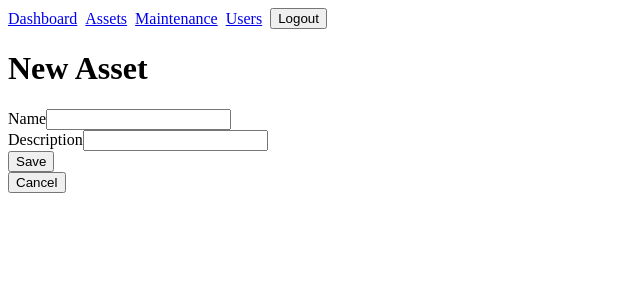
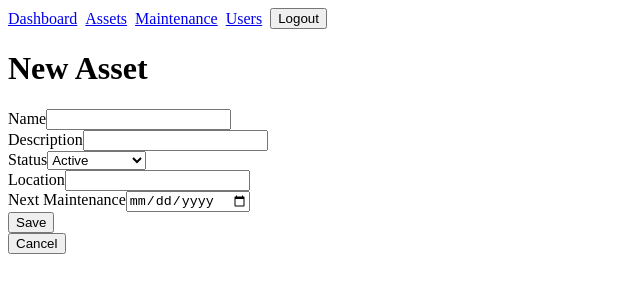
Before and after one commit to Zuzu888878/inventory-management-tool, a React app in the folder frontend/: page /assets/new in a window 1280 px wide. Both pictures are taken after typing "Sample", "Sample123" into the empty fields and a click on the button "Login". Shown: the top 300 px of the page, without its empty margins (0-640 px from the left). Built offline with nearby package versions, Linux system fonts and the light colour scheme; the HTML template or start-up script is replaced by a standard one.

Commit message:
GENERIC-0 add: enhance asset management with additional fields and improved layout

```diff
--- a/frontend/src/pages/AssetDetailsPage.jsx
+++ b/frontend/src/pages/AssetDetailsPage.jsx
@@ -23,11 +23,23 @@ function AssetDetailsPage() {
     }
   }
 
+  if (error) {
+    return <p>{error}</p>;
+  }
+
+  if (!asset) {
+    return <p>Loading...</p>;
+  }
+
   return (
     <>
-      <h1>{asset?.name}</h1>
-      {asset?.description && <p>{asset.description}</p>}
-      {error && <p>{error}</p>}
+      <h1>{asset.name}</h1>
+      <p>{asset.description}</p>
+      <ul>
+        <li>Status: {asset.status || 'Not set'}</li>
+        <li>Location: {asset.location || 'Not set'}</li>
+        <li>Next Maintenance: {asset.nextMaintenance || 'Not set'}</li>
+      </ul>
       <div className="actions">
         <Link to={`/assets/${id}/edit`}>
           <button type="button">Edit</button>
--- a/frontend/src/pages/AssetFormPage.jsx
+++ b/frontend/src/pages/AssetFormPage.jsx
@@ -8,6 +8,9 @@ function AssetFormPage() {
   const isEditing = Boolean(id);
   const [name, setName] = useState('');
   const [description, setDescription] = useState('');
+  const [status, setStatus] = useState('Active');
+  const [location, setLocation] = useState('');
+  const [nextMaintenance, setNextMaintenance] = useState('');
   const [error, setError] = useState('');
 
   useEffect(() => {
@@ -17,6 +20,9 @@ function AssetFormPage() {
       .then((asset) => {
         setName(asset.name || '');
         setDescription(asset.description || '');
+        setStatus(asset.status || 'Active');
+        setLocation(asset.location || '');
+        setNextMaintenance(asset.nextMaintenance || '');
       })
       .catch((requestError) => setError(requestError.message));
   }, [id, isEditing]);
@@ -26,7 +32,8 @@ function AssetFormPage() {
     setError('');
 
     try {
-      const asset = isEditing ? await updateAsset(id, { name, description }) : await createAsset({ name, description });
+      const assetData = { name, description, status, location, nextMaintenance };
+      const asset = isEditing ? await updateAsset(id, assetData) : await createAsset(assetData);
 
       navigate(`/assets/${asset.id}`);
     } catch (requestError) {
@@ -49,6 +56,27 @@ function AssetFormPage() {
           <input value={description} onChange={(event) => setDescription(event.target.value)} />
         </label>
         <br />
+        <label>
+          Status
+          <select value={status} onChange={(event) => setStatus(event.target.value)}>
+            <option value="Active">Active</option>
+            <option value="Maintenance">Maintenance</option>
+            <option value="Warning">Warning</option>
+            <option value="Critical">Critical</option>
+            <option value="Offline">Offline</option>
+          </select>
+        </label>
+        <br />
+        <label>
+          Location
+          <input value={location} onChange={(event) => setLocation(event.target.value)} />
+        </label>
+        <br />
+        <label>
+          Next Maintenance
+          <input type="date" value={nextMaintenance} onChange={(event) => setNextMaintenance(event.target.value)} />
+        </label>
+        <br />
         <button type="submit">Save</button>
       </form>
       <Link to={isEditing ? `/assets/${id}` : '/assets'}>
--- a/frontend/src/pages/AssetsPage.jsx
+++ b/frontend/src/pages/AssetsPage.jsx
@@ -22,13 +22,33 @@ function AssetsPage() {
       </Link>
       {loading && <p>Loading...</p>}
       {error && <p>{error}</p>}
-      <ul>
-        {assets.map((asset) => (
-          <li key={asset.id}>
-            {asset.name || `Asset ${asset.id}`} <Link to={`/assets/${asset.id}`}>View</Link>
-          </li>
-        ))}
-      </ul>
+      {!loading && !error && assets.length === 0 && <p>No assets found.</p>}
+      {assets.length > 0 && (
+        <table>
+          <thead>
+            <tr>
+              <th scope="col">Name</th>
+              <th scope="col">Status</th>
+              <th scope="col">Location</th>
+              <th scope="col">Next Maintenance</th>
+              <th scope="col">Actions</th>
+            </tr>
+          </thead>
+          <tbody>
+            {assets.map((asset) => (
+              <tr key={asset.id}>
+                <td>{asset.name || `Asset ${asset.id}`}</td>
+                <td>{asset.status || 'Not set'}</td>
+                <td>{asset.location || 'Not set'}</td>
+                <td>{asset.nextMaintenance || 'Not set'}</td>
+                <td>
+                  <Link to={`/assets/${asset.id}`}>View</Link> <Link to={`/assets/${asset.id}/edit`}>Edit</Link>
+                </td>
+              </tr>
+            ))}
+          </tbody>
+        </table>
+      )}
     </>
   );
 }
--- a/frontend/src/pages/DashboardPage.jsx
+++ b/frontend/src/pages/DashboardPage.jsx
@@ -1,5 +1,14 @@
+import {Link} from 'react-router-dom';
+
 function DashboardPage() {
-  return <h1>Dashboard</h1>;
+    return (
+        <>
+            <h1>Dashboard</h1>
+            Stuff goes here :)
+
+            aktuell isch nur assets mal en draft umgesetzt vo dete chammer chli abluege
+        </>
+    );
 }
 
 export default DashboardPage;
```
